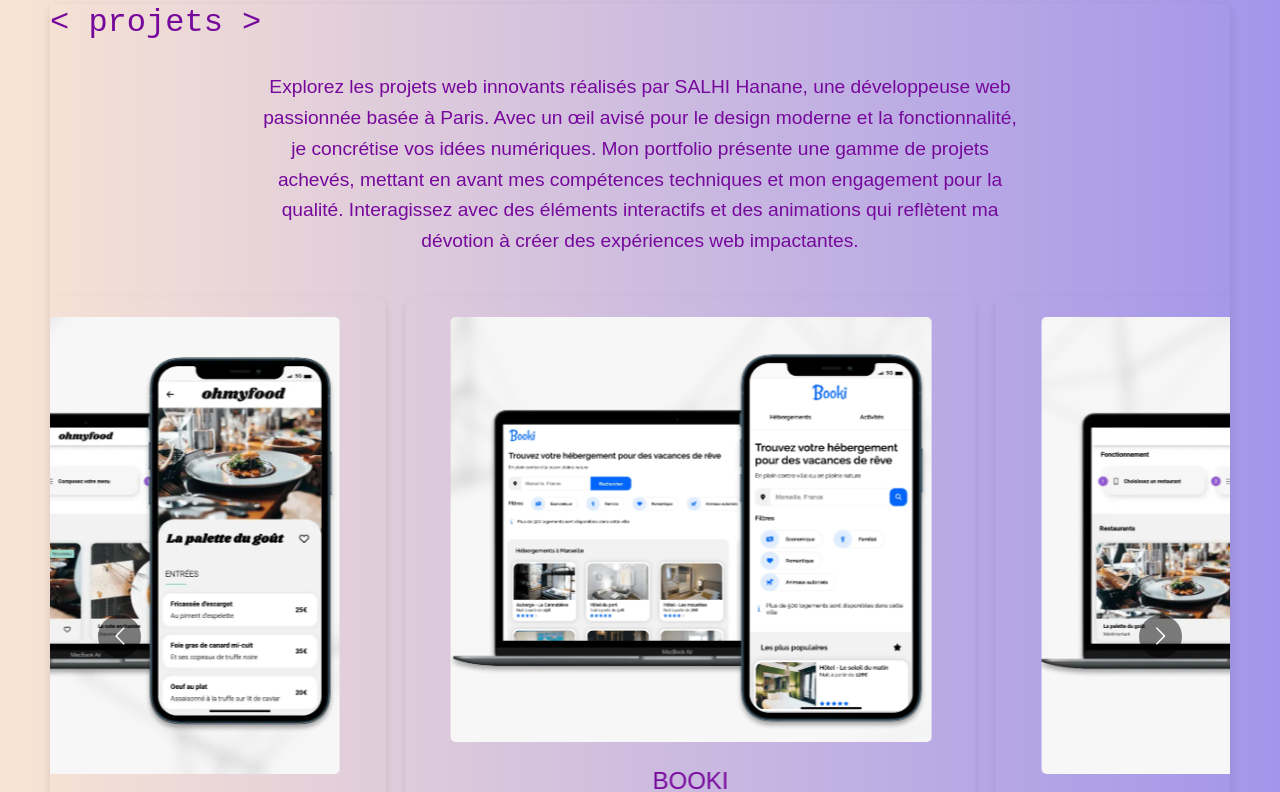
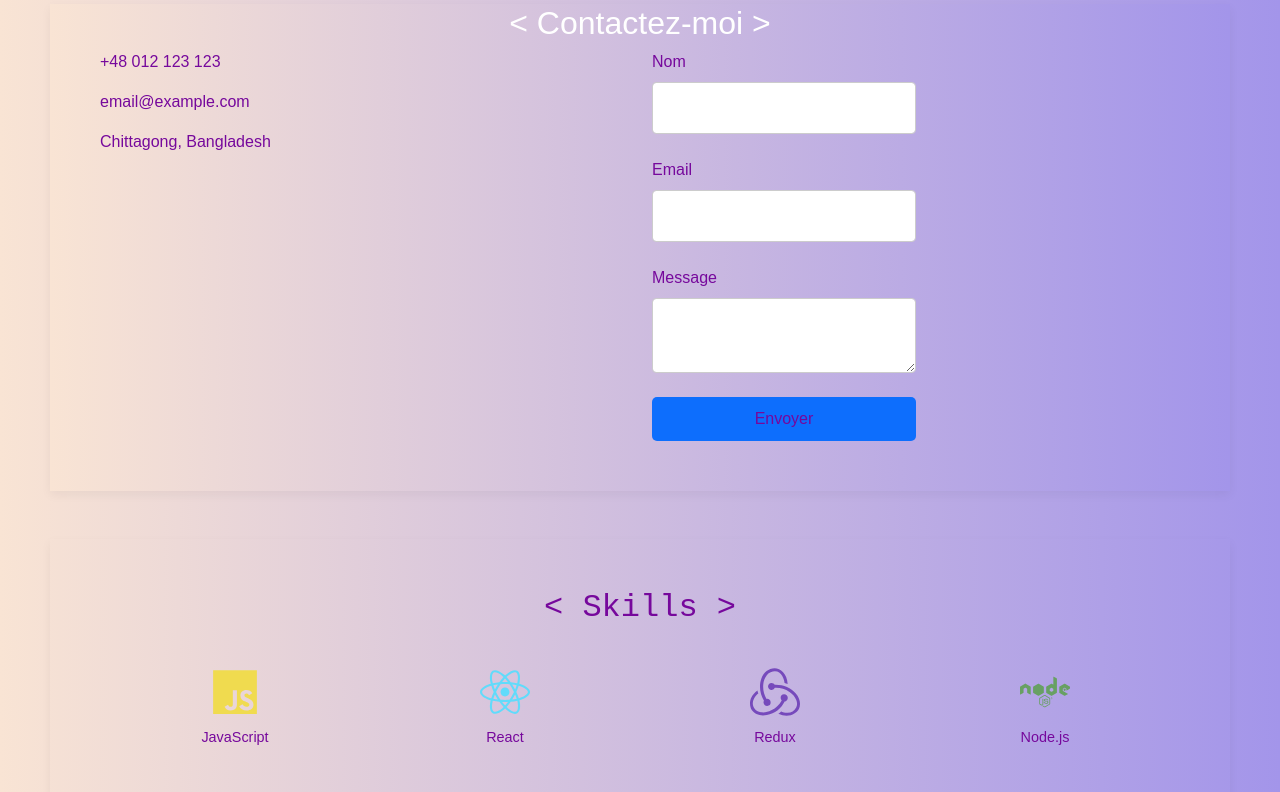
Before and after one commit to hanane75/portfolio, a React (Create React App) app in the folder salhi.hanane/: page /#/ in a window 1280 px wide. Shown: the part 1020-1812 px from the top of the page. Built offline with nearby package versions, Linux system fonts and the light colour scheme.

Commit message:
correction formulaire de contact

```diff
--- a/salhi.hanane/package.json
+++ b/salhi.hanane/package.json
@@ -6,9 +6,11 @@
     "@testing-library/jest-dom": "^5.17.0",
     "@testing-library/react": "^13.4.0",
     "@testing-library/user-event": "^13.5.0",
+    "axios": "^1.7.7",
     "bootstrap": "^5.3.3",
     "emailjs-com": "^3.2.0",
     "react": "^18.3.1",
+    "react-bootstrap": "^2.10.5",
     "react-dom": "^18.3.1",
     "react-icons": "^5.3.0",
     "react-multi-carousel": "^2.8.5",
--- a/salhi.hanane/src/components/Contact.jsx
+++ b/salhi.hanane/src/components/Contact.jsx
@@ -1,7 +1,8 @@
-import emailjs from 'emailjs-com';
+import axios from 'axios';
 import React, { useState } from 'react';
+import { Modal, Button } from 'react-bootstrap'; // Importation des composants Modal et Button de Bootstrap
 
-const ContactForm = () => {
+const Contact = () => {
   const [formData, setFormData] = useState({
     name: '',
     email: '',
@@ -9,6 +10,7 @@
   });
 
   const [submitted, setSubmitted] = useState(false);
+  const [error, setError] = useState(null);
 
   const handleChange = (e) => {
     const { name, value } = e.target;
@@ -18,34 +20,47 @@
     });
   };
 
-  const handleSubmit = (e) => {
+  const handleSubmit = async (e) => {
     e.preventDefault();
 
-    // Passer directement formData au lieu de e.target pour éviter l'utilisation de 'name' EmailJS
-    emailjs.send('service_2s9f0r4', 'template_qfjwxun', formData, 'nMrEO-9ZdDyaFE6Ra')
-    .then((result) => {
-      console.log('Message envoyé avec succès !', result.text);
-      setSubmitted(true); // Affiche un message de succès
-    }, (error) => {
-      console.log('Erreur lors de l\'envoi du message :', error.text);
+    try {
+      // Remplacez l'URL par celle obtenue dans Getform
+      const response = await axios.post('https://getform.io/f/bjjeknob', formData);
+
+      if (response.status === 200) {
+        setSubmitted(true); // Ouvre la modal
+        setError(null); // Réinitialise les erreurs
+
+        // Réinitialiser les champs du formulaire
+        setFormData({
+          name: '',
+          email: '',
+          message: '',
         });
+      }
+    } catch (error) {
+      console.error('Erreur lors de l\'envoi du message :', error);
+      setError('Erreur lors de l\'envoi du message. Veuillez réessayer.');
+    }
+  };
+
+  const handleCloseModal = () => {
+    setSubmitted(false); // Fermer la modal
   };
 
   return (
     <section id='contact' className="contact-section padding-section">
       <h2>{"< Contactez-moi >"}</h2>
-      {submitted ? (
-        <div className="thank-you-message">
-          <p>Merci pour votre message. Je vous contacterai bientôt.</p>
-        </div>
-      ) : (
+
+      {/* Formulaire */}
       <form onSubmit={handleSubmit} className="contact-form">
         <div className="form-group">
           <label htmlFor="name">Nom</label>
           <input
             type="text"
             id="name"
-              name="name" // Alignez avec le formData "name"
+            name="name"
+            className="form-control"
             value={formData.name}
             onChange={handleChange}
             required
@@ -57,7 +72,8 @@
           <input
             type="email"
             id="email"
-              name="email" // Alignez avec le formData "email"
+            name="email"
+            className="form-control"
             value={formData.email}
             onChange={handleChange}
             required
@@ -68,20 +84,37 @@
           <label htmlFor="message">Message</label>
           <textarea
             id="message"
-              name="message" // Alignez avec le formData "message"
+            name="message"
+            className="form-control"
             value={formData.message}
             onChange={handleChange}
             required
           />
         </div>
 
-          <button type="submit" className="contact-submit-button">
+        {error && <p className="text-danger">{error}</p>} {/* Gestion des erreurs */}
+
+        <button type="submit" className="btn btn-primary">
           Envoyer
         </button>
       </form>
-      )}
+
+      {/* Modal Bootstrap */}
+      <Modal show={submitted} onHide={handleCloseModal}>
+        <Modal.Header closeButton>
+          <Modal.Title>Merci !</Modal.Title>
+        </Modal.Header>
+        <Modal.Body>
+          Merci pour votre message. Je vous contacterai bientôt.
+        </Modal.Body>
+        <Modal.Footer>
+          <Button variant="secondary" onClick={handleCloseModal}>
+            Fermer
+          </Button>
+        </Modal.Footer>
+      </Modal>
     </section>
   );
 };
 
-export default ContactForm;
+export default Contact;
--- a/salhi.hanane/src/components/ProjectsComponent.jsx
+++ b/salhi.hanane/src/components/ProjectsComponent.jsx
@@ -1,67 +1,140 @@
-import React, { useState, useEffect } from 'react';
-import Carousel from 'react-multi-carousel';
-import 'react-multi-carousel/lib/styles.css';
-import projectsData from '../Data/projectsData.json';
-import { FaGithub} from "react-icons/fa";
-const ProjectsComponent = () => {
-  const [projects, setProjects] = useState([]);
+import axios from 'axios';
+import React, { useState } from 'react';
+import { Modal, Button } from 'react-bootstrap'; // Importation des composants Modal et Button de Bootstrap
 
-  useEffect(() => {
-    // Charger les projets depuis le fichier JSON
-    setProjects(projectsData);
-  }, []);
+const ContactForm = () => {
+  const [formData, setFormData] = useState({
+    name: '',
+    email: '',
+    message: '',
+  });
 
-  // Configurer les options de responsive design pour le carrousel
-  const responsive = {
-    superLargeDesktop: {
-      breakpoint: { max: 4000, min: 1024 },
-      items: 2, // 3 éléments pour grands écrans
-    },
-    desktop: {
-      breakpoint: { max: 1024, min: 768 },
-      items: 2, // 2 éléments pour desktop
-    },
-    tablet: {
-      breakpoint: { max: 768, min: 464 },
-      items: 1, // 1 élément pour tablettes
-    },
-    mobile: {
-      breakpoint: { max: 464, min: 0 },
-      items: 1, // 1 élément pour mobile
-    },
+  const [submitted, setSubmitted] = useState(false);
+  const [error, setError] = useState(null);
+
+  const handleChange = (e) => {
+    const { name, value } = e.target;
+    setFormData({
+      ...formData,
+      [name]: value,
+    });
+  };
+
+  const handleSubmit = async (e) => {
+    e.preventDefault();
+
+    try {
+
+      const response = await axios.post('https://getform.io/f/bjjeknob', formData);
+
+      if (response.status === 200) {
+        setSubmitted(true); // Ouvre la modal
+        setError(null); // Réinitialise les erreurs
+
+        // Réinitialiser les champs du formulaire
+        setFormData({
+          name: '',
+          email: '',
+          message: '',
+        });
+      }
+    } catch (error) {
+      console.error('Erreur lors de l\'envoi du message :', error);
+      setError('Erreur lors de l\'envoi du message. Veuillez réessayer.');
+    }
+  };
+
+  const handleCloseModal = () => {
+    setSubmitted(false); // Fermer la modal
   };
 
   return (
-    <section  id='Projects' className="skills-projects-section">
-      <section className="projects-section padding-section">
-        <h2 className="skills-title">{"< projets >"}</h2>
+    <section id='contact' className="contact-section padding-section">
+      <h2>{"< Contactez-moi >"}</h2>
 
-        <div className="projects-content">
-          <p>
-            Explorez les projets web innovants réalisés par SALHI Hanane, une développeuse web passionnée basée à Paris.
-            Avec un œil avisé pour le design moderne et la fonctionnalité, je concrétise vos idées numériques. Mon
-            portfolio présente une gamme de projets achevés, mettant en avant mes compétences techniques et mon engagement
-            pour la qualité. Interagissez avec des éléments interactifs et des animations qui reflètent ma dévotion à créer
-            des expériences web impactantes.
-          </p>
+      <div className="row">
+        {/* Colonne gauche pour les informations de contact */}
+        <div className="col-md-6 contact-info">
+          <div className="info-box">
+            <i className="fas fa-phone"></i>
+            <p>+48 012 123 123</p>
+          </div>
+          <div className="info-box">
+            <i className="fas fa-envelope"></i>
+            <p>email@example.com</p>
+          </div>
+          <div className="info-box">
+            <i className="fas fa-map-marker-alt"></i>
+            <p>Chittagong, Bangladesh</p>
+          </div>
         </div>
 
-        {/* Carrousel pour afficher plusieurs projets à la fois */}
-        <Carousel responsive={responsive} infinite={true} autoPlay={true} autoPlaySpeed={3000} keyBoardControl={true}>
-          {projects.map((project) => (
-            <div key={project.id} className="project-card">
-              <img src={project.image} alt={project.title} className="project-image" />
-              <h3>{project.title}</h3>
-              <p>{project.description}</p>
-              <a href={project.url} className="project-link"><FaGithub size={20} color="#333" />
-              {" Voir demo >>>"}
-              </a>
+        {/* Colonne droite pour le formulaire */}
+        <div className="col-md-6">
+          <form onSubmit={handleSubmit} className="contact-form">
+            <div className="form-group">
+              <label htmlFor="name">Nom</label>
+              <input
+                type="text"
+                id="name"
+                name="name"
+                className="form-control"
+                value={formData.name}
+                onChange={handleChange}
+                required
+              />
             </div>
-          ))}
-        </Carousel>
-      </section>
+
+            <div className="form-group">
+              <label htmlFor="email">Email</label>
+              <input
+                type="email"
+                id="email"
+                name="email"
+                className="form-control"
+                value={formData.email}
+                onChange={handleChange}
+                required
+              />
+            </div>
+
+            <div className="form-group">
+              <label htmlFor="message">Message</label>
+              <textarea
+                id="message"
+                name="message"
+                className="form-control"
+                value={formData.message}
+                onChange={handleChange}
+                required
+              />
+            </div>
+
+            {error && <p className="text-danger">{error}</p>} {/* Gestion des erreurs */}
+
+            <button type="submit" className="btn btn-primary">
+              Envoyer
+            </button>
+          </form>
+        </div>
+      </div>
+
+      {/* Modal Bootstrap */}
+      <Modal show={submitted} onHide={handleCloseModal}>
+        <Modal.Header closeButton>
+          <Modal.Title>Merci !</Modal.Title>
+        </Modal.Header>
+        <Modal.Body>
+          Merci pour votre message. Je vous contacterai bientôt.
+        </Modal.Body>
+        <Modal.Footer>
+          <Button variant="secondary" onClick={handleCloseModal}>
+            Fermer
+          </Button>
+        </Modal.Footer>
+      </Modal>
     </section>
   );
 };
 
-export default ProjectsComponent;
+export default ContactForm;
```
Also changed, not shown: 1 other file (tests, documents, lock files or other folders). Lines whose indentation alone changed are shown as unchanged.
